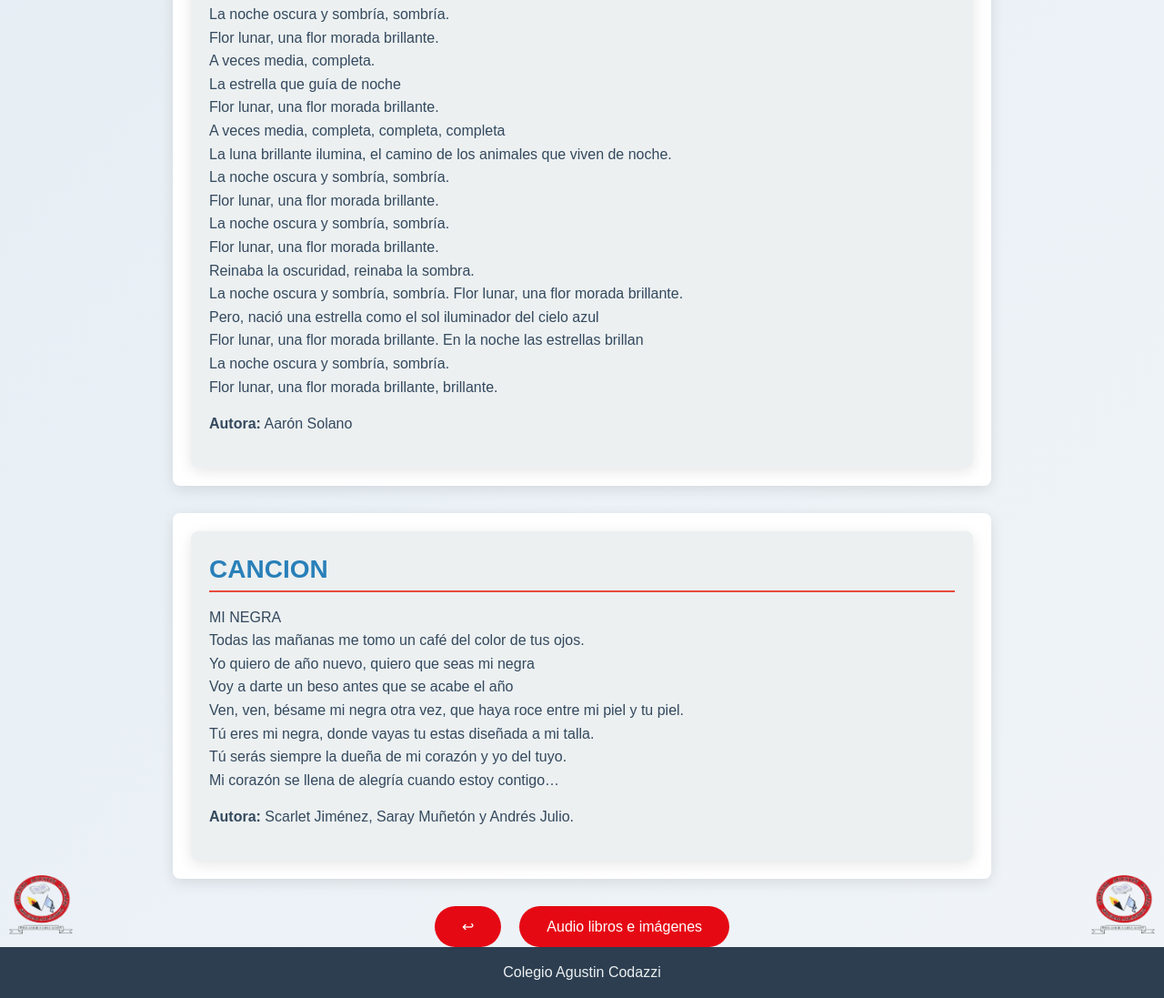
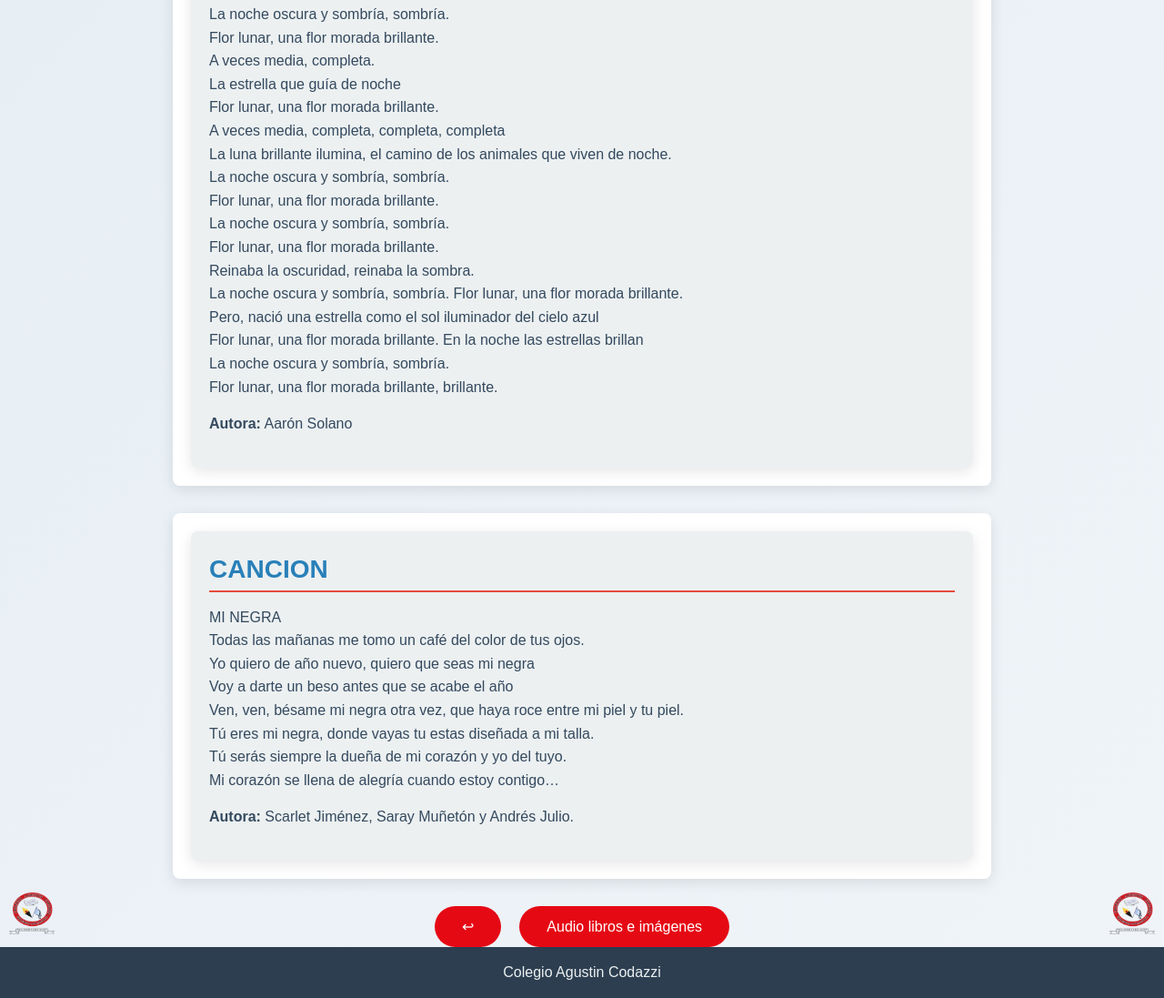
Before and after one commit to Zickzck/Letflix.github.io, a plain HTML site: page Poemas.html in a window 1280 px wide. Shown: the part 3430-4527 px from the top of the page at 91% size. Drawn offline with Linux system fonts and the light colour scheme.

Commit message:
Update styles3.css

```diff
--- a/styles3.css
+++ b/styles3.css
@@ -215,7 +215,7 @@ footer {
 
 /* Estilos para los logos en el footer */
 .logo-footer-left, .logo-footer-right {
-    width: 70px; /* Ajusta el tamaño según lo necesario */
+    width: 50px; /* Ajusta el tamaño según lo necesario */
     height: auto;
     opacity: 0.9; /* Transparencia opcional */
 }
```
